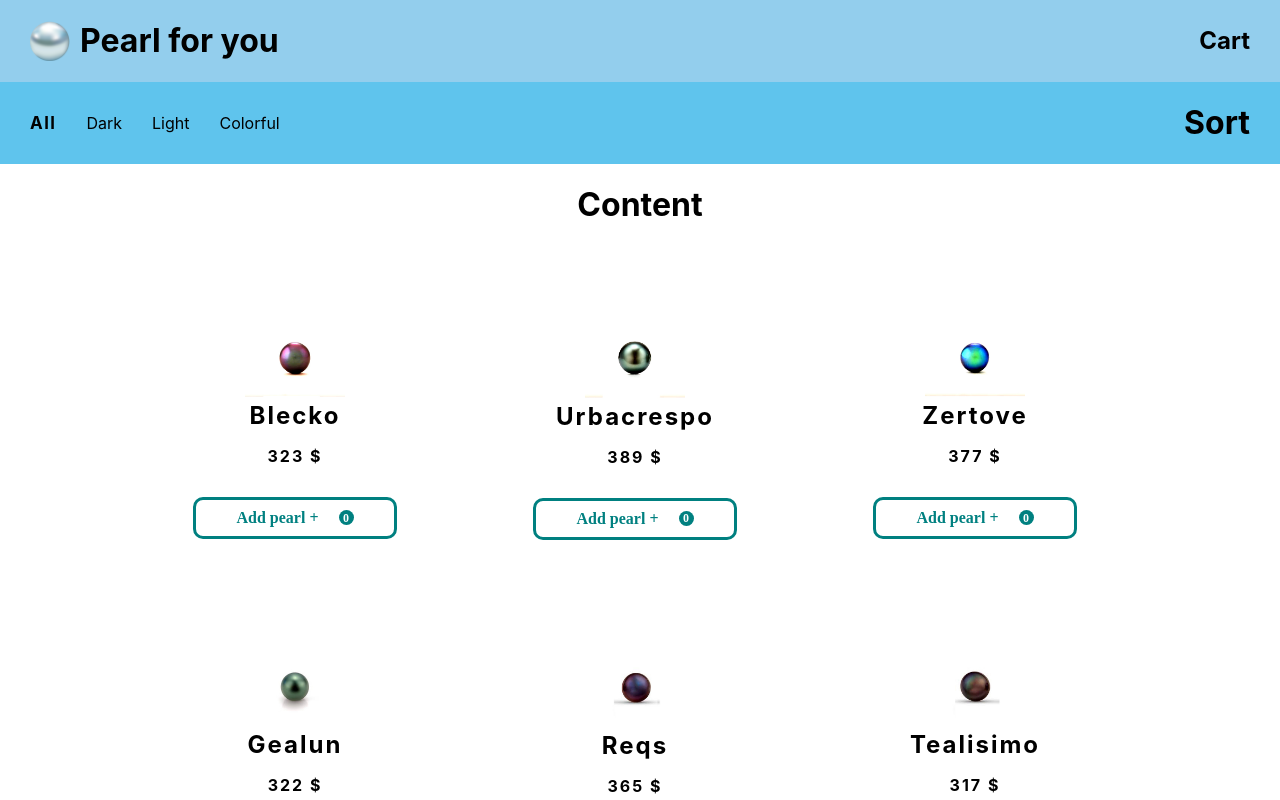
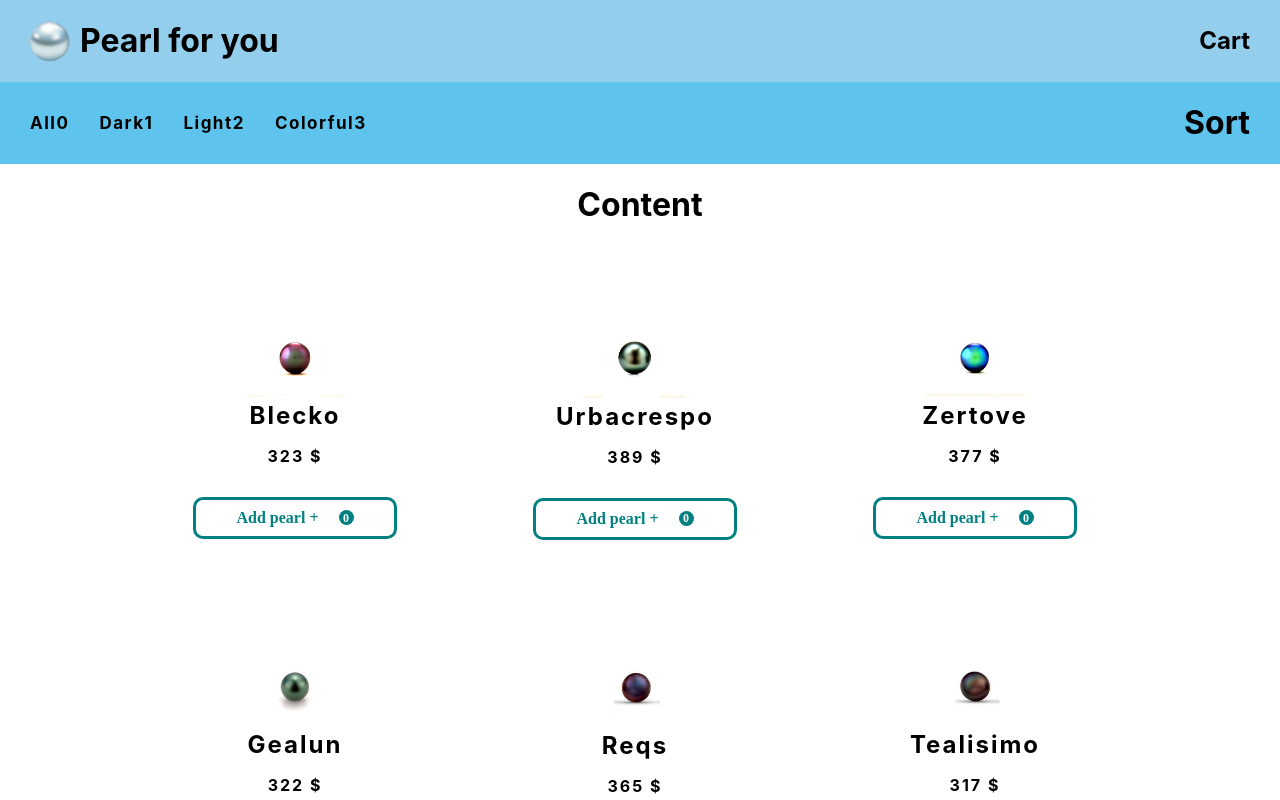
Before and after one commit to Aleksey6453/The-Pearl, a React (Create React App) app: page / in a window 1280 px wide. Shown: the top 800 px of the page. Built offline with nearby package versions, Linux system fonts and the light colour scheme.

Commit message:
start of work for categories.map

```diff
--- a/src/components/Categories.jsx
+++ b/src/components/Categories.jsx
@@ -3,6 +3,8 @@ import React from 'react'
 const Categories = () => {
 
   const [activeIndex, setActiveIndex] = React.useState(0)
+
+  const categories = ['All', 'Dark', 'Light', 'Colorful']
 
   const onClickCategory = (index) => {
     setActiveIndex(index)
@@ -10,10 +12,13 @@ const Categories = () => {
   return (
     <div>
      <ul className='categories'>
-      <li onClick= {()=>onClickCategory(0)} className={activeIndex === 0 ? 'active' : ''}>All</li>
-      <li onClick= {()=>onClickCategory(1)} className={activeIndex === 1 ? 'active' : ''}>Dark</li>
-      <li onClick= {()=>onClickCategory(2)} className={activeIndex === 2 ? 'active' : ''}>Light</li>
-      <li onClick= {()=>onClickCategory(3)} className={activeIndex === 3 ? 'active' : ''}>Colorful</li>
+      {
+        categories.map((el, i)=> (
+          <li onClick= {()=>onClickCategory(0)} className={activeIndex === 0 ? 'active' : ''}>{el + i}</li>
+        )
+        )
+      }
+
      </ul>
     </div>
   )
```
